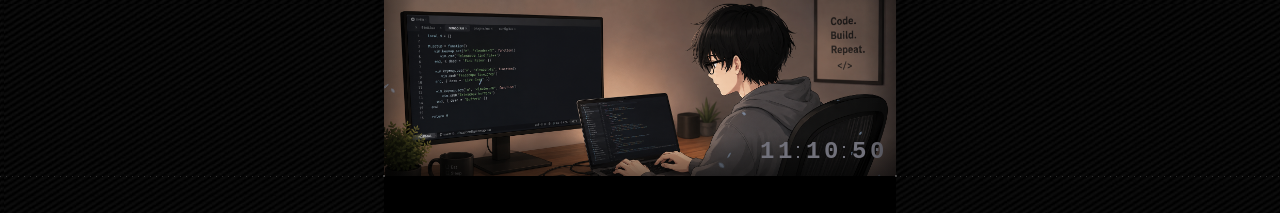
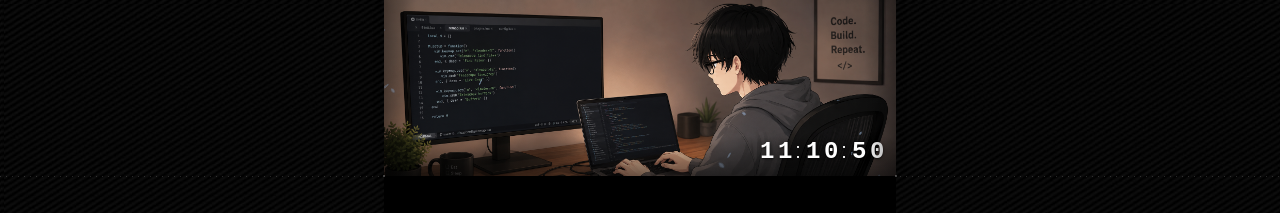
Before and after one commit to shivraj598/portfoliov2shivraj, a Next.js app: page /blogs in a window 1280 px wide. Shown: the top 213 px of the page. Built offline with nearby package versions, Linux system fonts and the light colour scheme; a web font is replaced by a local one.

Commit message:
feat: update CurrentTime component styles for improved visibility

```diff
--- a/src/components/CurrentTime.tsx
+++ b/src/components/CurrentTime.tsx
@@ -5,8 +5,8 @@ import { useEffect, useState } from "react";
 function TwoDots() {
   return (
     <div className="mx-0.5 sm:mx-1 flex flex-col gap-2 -translate-x-[2px] sm:-translate-x-[3px]">
-      <div className="w-[2px] h-[2px] bg-zinc-400 dark:bg-zinc-500"></div>
-      <div className="w-[2px] h-[2px] bg-zinc-400 dark:bg-zinc-500"></div>
+      <div className="w-[2px] h-[2px] bg-white/90"></div>
+      <div className="w-[2px] h-[2px] bg-white/90"></div>
     </div>
   );
 }
@@ -27,7 +27,7 @@ export function CurrentTime() {
     return (
       <div className="flex items-center opacity-0">
         <div
-          className="text-[20px] sm:text-[24px] tracking-[0.15em] text-zinc-400 dark:text-zinc-500"
+          className="text-[20px] sm:text-[24px] tracking-[0.15em] text-white [text-shadow:0_0_8px_rgba(0,0,0,0.5),0_1px_2px_rgba(0,0,0,0.6)]"
           style={{ fontFamily: '"Doto", monospace', fontWeight: 700 }}
         >
           00.00.00
@@ -43,7 +43,7 @@ export function CurrentTime() {
   return (
     <div className="flex items-center h-[24px]">
       <div
-        className="text-[20px] sm:text-[24px] tracking-[0.15em] flex items-center text-zinc-400 dark:text-zinc-500 h-full"
+        className="text-[20px] sm:text-[24px] tracking-[0.15em] flex items-center text-white [text-shadow:0_0_8px_rgba(0,0,0,0.5),0_1px_2px_rgba(0,0,0,0.6)] h-full"
         style={{ fontFamily: '"Doto", monospace', fontWeight: 700 }}
       >
         <span>{hours}</span>
```
